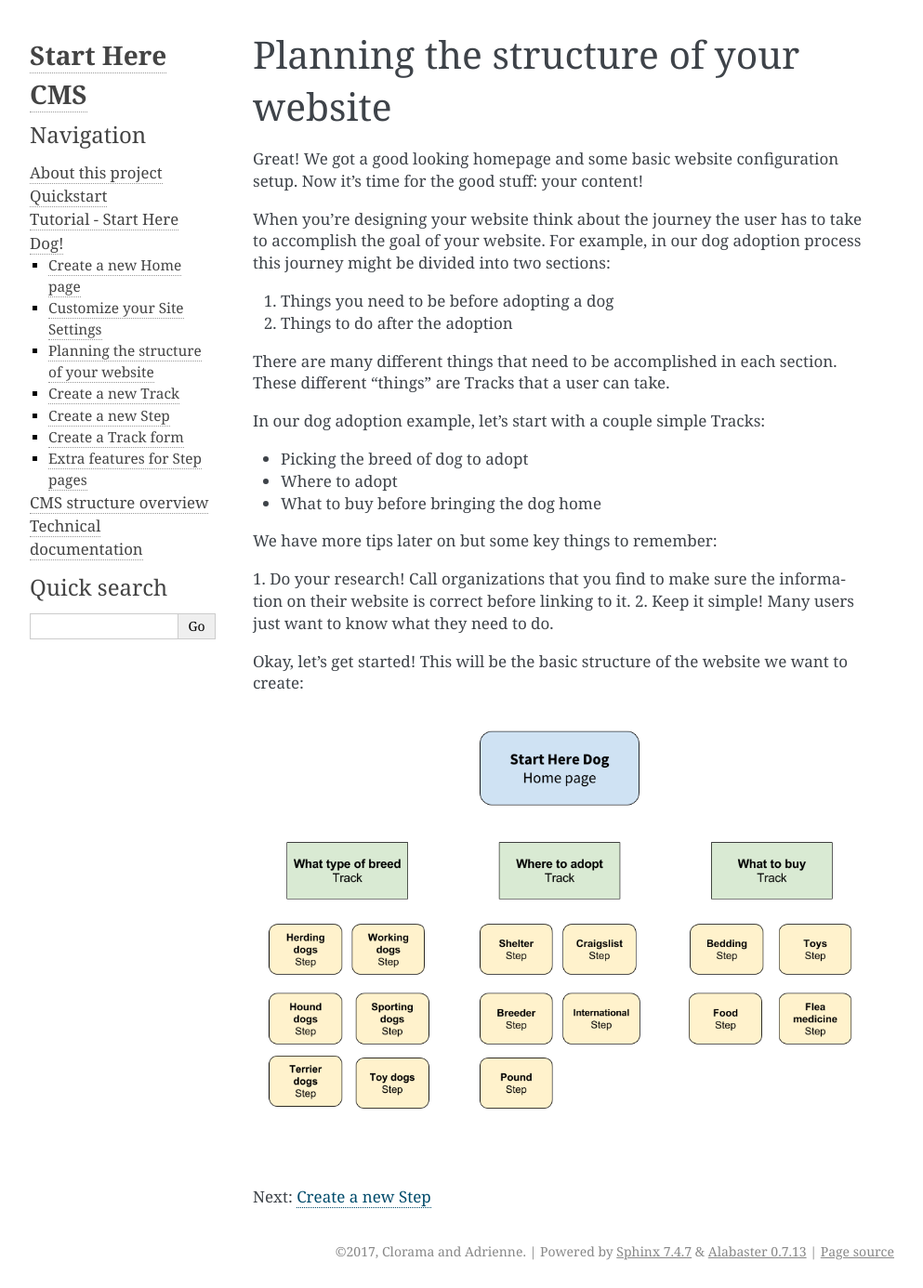
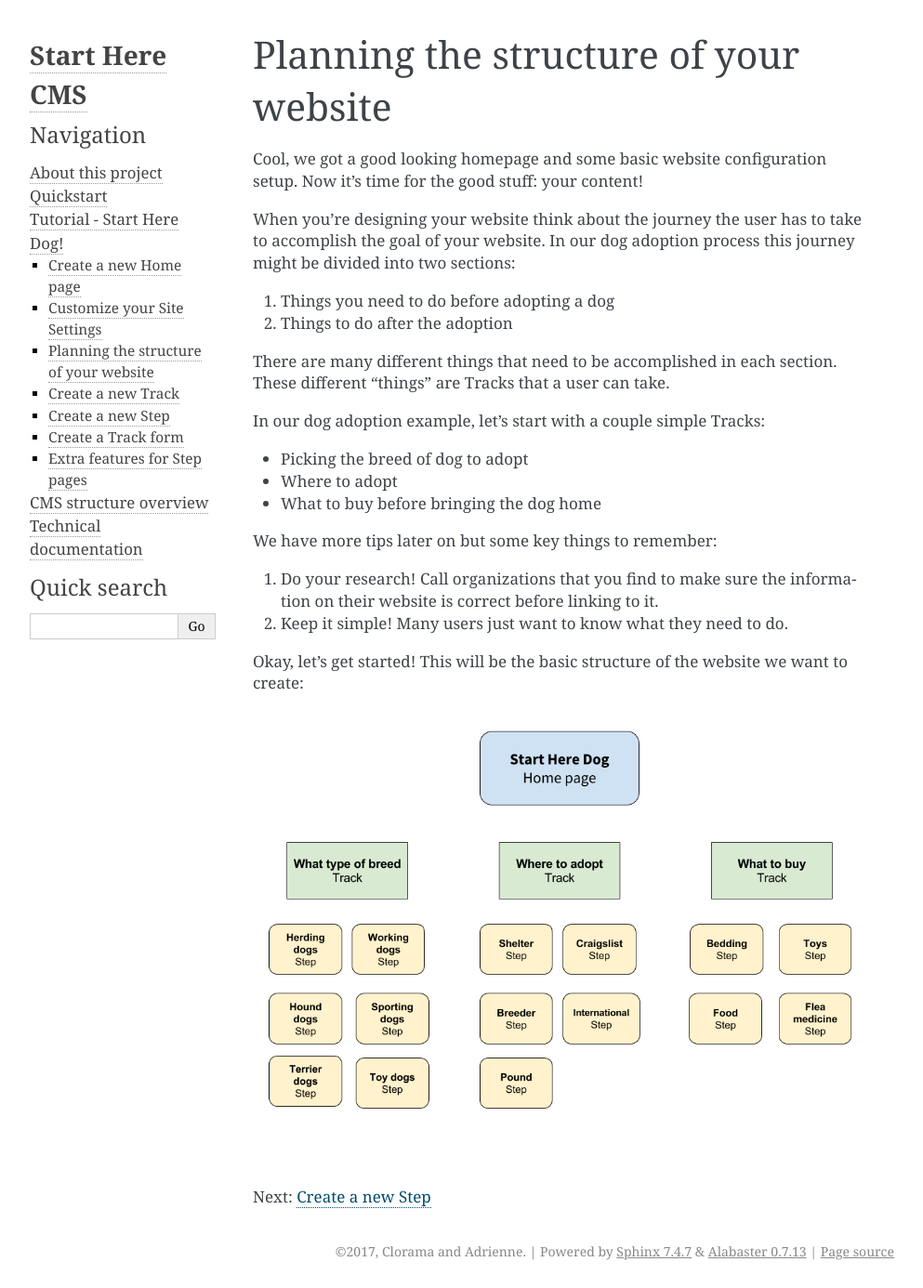
Before and after one commit to mark-meyer/startherecms, a Sphinx documentation site: the page built from docs/tutorial/website_structure.rst, in a window 1280 px wide. Shown: the whole page at 93% size, without its empty margins (148-1141 px from the left). Built offline with Sphinx 7.4.7, drawn with Linux system fonts in a browser that asks for light colours.

Commit message:
made some spelling and grammar changes

```diff
--- a/docs/tutorial.rst
+++ b/docs/tutorial.rst
@@ -21,7 +21,7 @@ We assume you've taken the steps to :doc:`sign up and launch your version<../qui
     :align: left
     :alt: A basic homepage for a Wagtail application
 
-And logging into the admin view at http://<your-heroku-app-name>.herokuapp.com/admin should look like this:
+And logging into the admin view at `http://<your-heroku-app-name>.herokuapp.com/admin` should look like this:
 
 .. image:: _static/tutorial/basic_wagtail_admin.png
     :align: left
--- a/docs/tutorial/create_step.rst
+++ b/docs/tutorial/create_step.rst
@@ -44,6 +44,9 @@ Basic Field definitions
 **Page Body** - The body of the page. Use this space to educate your user about the Step and send them to useful
 websites and resources.
 
+These are the basic fields you need to have a useful Step page.
+You'll notice some extra fields that are :doc:`documented later on in our tutorial<extra_step_features>`. You can skip these for now or fill them out immediately, your choice!
+
 After you fill out the above basic fields, you should see something like this:
 
 .. image:: ../_static/tutorial/basic_step_page.png
--- a/docs/tutorial/website_structure.rst
+++ b/docs/tutorial/website_structure.rst
@@ -2,12 +2,12 @@
 Planning the structure of your website
 ======================================
 
-Great! We got a good looking homepage and some basic website configuration setup. Now it’s time for the good stuff: your content!
+Cool, we got a good looking homepage and some basic website configuration setup. Now it’s time for the good stuff: your content!
 
 When you’re designing your website think about the journey the user has to take to accomplish the goal of your website.
-For example, in our dog adoption process this journey might be divided into two sections:
+In our dog adoption process this journey might be divided into two sections:
 
-1. Things you need to be before adopting a dog
+1. Things you need to do before adopting a dog
 2. Things to do after the adoption
 
 There are many different things that need to be accomplished in each section.
@@ -21,8 +21,7 @@ In our dog adoption example, let’s start with a couple simple Tracks:
 
 We have more tips later on but some key things to remember:
 
-1. Do your research! Call organizations that you find to make sure the information on their website is correct before
-linking to it.
+1. Do your research! Call organizations that you find to make sure the information on their website is correct before linking to it.
 2. Keep it simple! Many users just want to know what they need to do.
 
 Okay, let’s get started! This will be the basic structure of the website we want to create:
```
